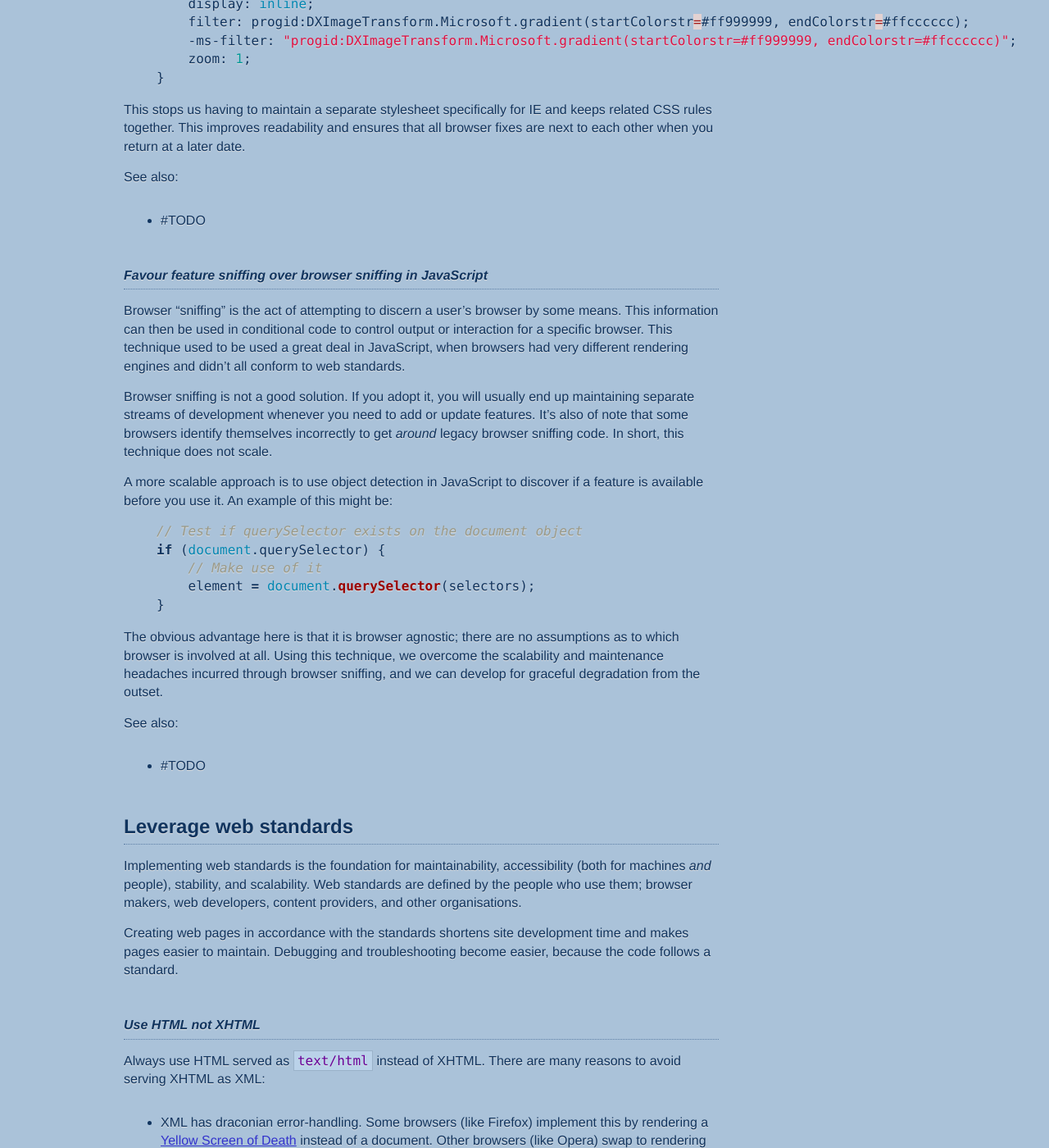
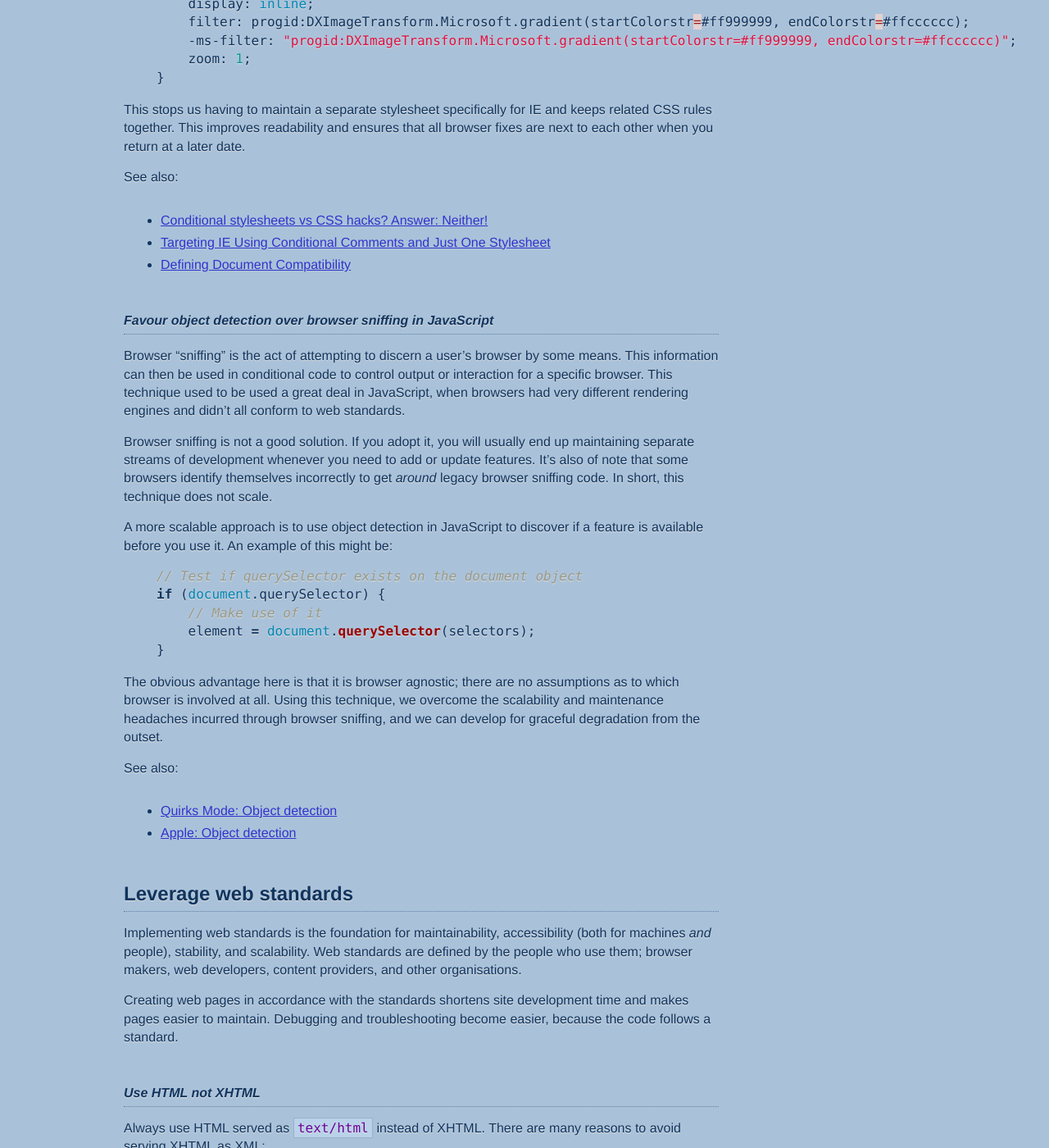
Before and after one commit to nefarioustim/front-end-development-best-practice, a Jekyll site: the page built from index.md, in a window 1280 px wide and 1400 px high, scrolled down 3894 px. Shown: the whole window at 82% size. Built offline with Jekyll 4.4.1, drawn with Linux system fonts in a browser that asks for light colours; Markdown is read by kramdown in place of the engine named in the settings; some of the changed text lies outside the part shown.

Commit message:
Added various references.

```diff
--- a/index.md
+++ b/index.md
@@ -195,9 +195,11 @@ all browser fixes are next to each other when you return at a later date.
 
 See also:
 
-* \#TODO
+* [Conditional stylesheets vs CSS hacks? Answer: Neither!](http://paulirish.com/2008/conditional-stylesheets-vs-css-hacks-answer-neither/)
+* [Targeting IE Using Conditional Comments and Just One Stylesheet](http://www.positioniseverything.net/articles/cc-plus.html)
+* [Defining Document Compatibility](http://msdn.microsoft.com/en-us/library/cc288325%28v%3Dvs.85%29.aspx)
 
-#### Favour feature sniffing over browser sniffing in JavaScript
+#### Favour object detection over browser sniffing in JavaScript
 
 Browser "sniffing" is the act of attempting to discern a user's browser by
 some means. This information can then be used in conditional code to control
@@ -229,7 +231,8 @@ sniffing, and we can develop for graceful degradation from the outset.
 
 See also:
 
-* \#TODO
+* [Quirks Mode: Object detection](http://www.quirksmode.org/js/support.html)
+* [Apple: Object detection](http://developer.apple.com/internet/webcontent/objectdetection.html)
 
 <h3 id="leverage-web-standards">Leverage web standards</h3>
 
@@ -313,7 +316,7 @@ voice your content:
 
 See also:
 
-* \#TODO
+* [W3C I18n Best Practices](http://www.w3.org/TR/i18n-html-tech-lang/#ri20030112.213801634)
 
 #### Always specify a character-set within your document
 
@@ -333,7 +336,8 @@ the opening `head` tag as possible:
 
 See also:
 
-* \#TODO
+* [Dive into HTML5: Semantics](http://diveintohtml5.org/semantics.html#encoding)
+* [Web Standards Project: Specifying Character Encoding](http://www.webstandards.org/learn/articles/askw3c/dec2002/)
 
 #### Use structured semantic markup
 
```
